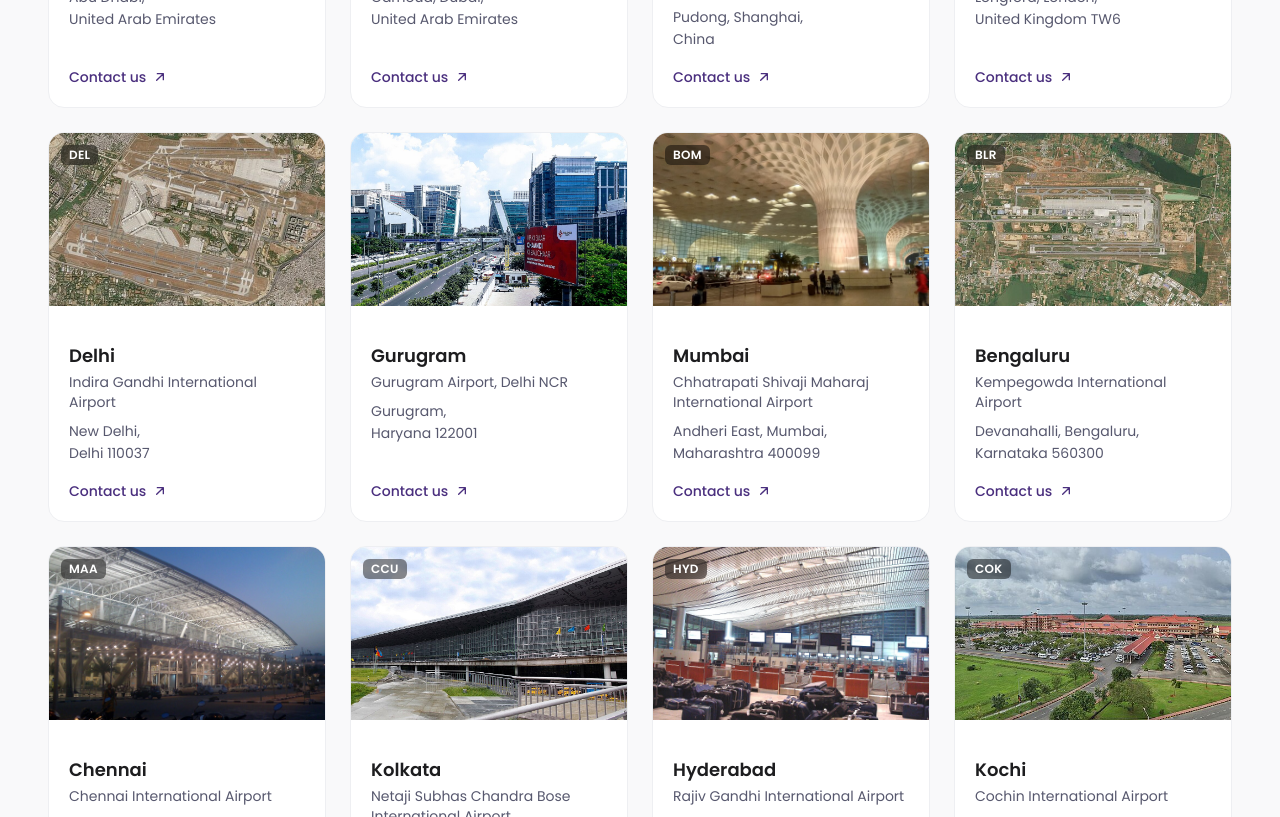
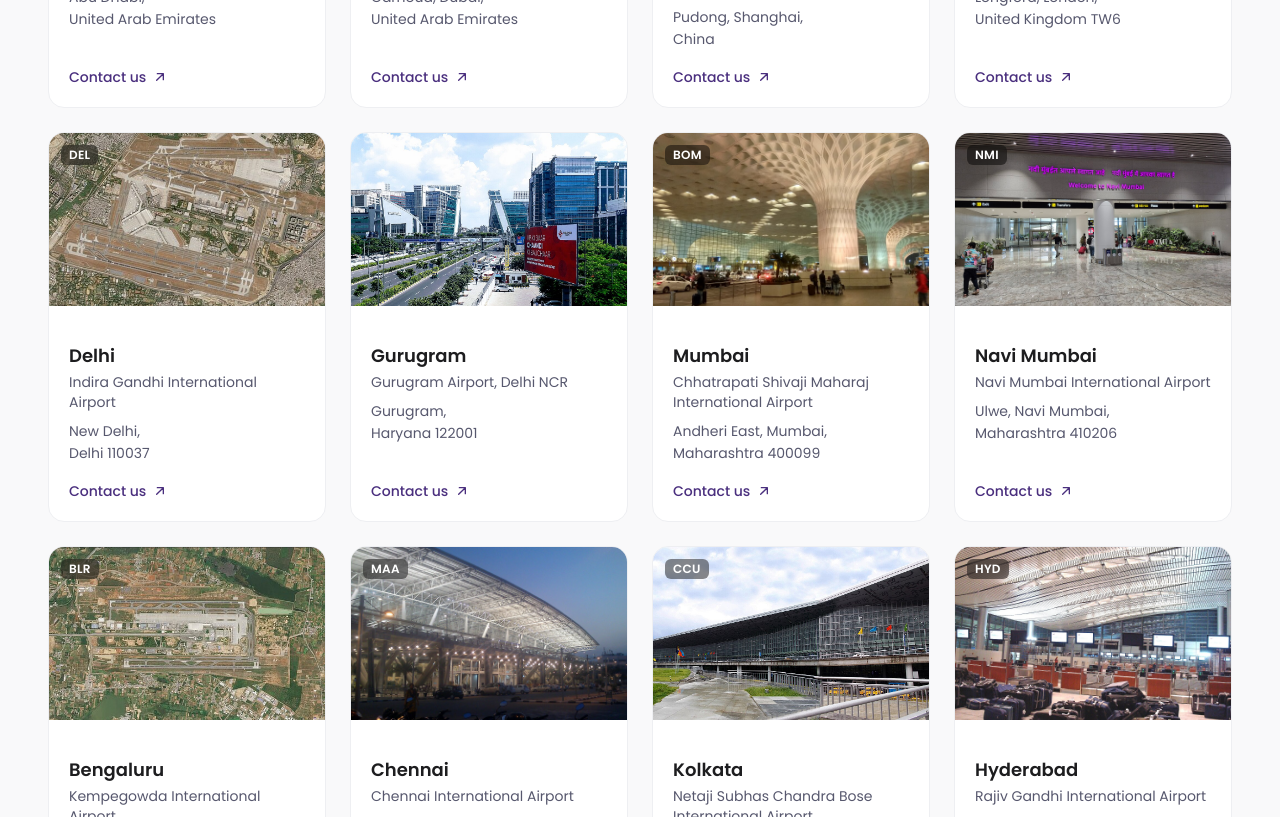
Before and after one commit to nickdude/go-sky, a Next.js app: page /locations in a window 1280 px wide. Shown: the part 640-1457 px from the top of the page. Built offline with nearby package versions, Linux system fonts and the light colour scheme; no server answers.

Commit message:
navi mumbai

```diff
--- a/data/airports.js
+++ b/data/airports.js
@@ -63,6 +63,14 @@ export const airports = [
     name: "Chhatrapati Shivaji Maharaj International Airport",
     address: ["Andheri East, Mumbai,", "Maharashtra 400099"],
     image: { src: "/images/airports/mumbai.jpg", alt: "Chhatrapati Shivaji Maharaj International Airport, Mumbai" },
+  },
+  {
+    slug: "navi-mumbai",
+    city: "Navi Mumbai",
+    iata: "NMI",
+    name: "Navi Mumbai International Airport",
+    address: ["Ulwe, Navi Mumbai,", "Maharashtra 410206"],
+    image: { src: "/images/airports/navi-mumbai.jpg", alt: "Navi Mumbai International Airport" },
   },
   {
     slug: "bengaluru",
```
Also changed, not shown: public/images/airports/navi-mumbai.jpg (added).
